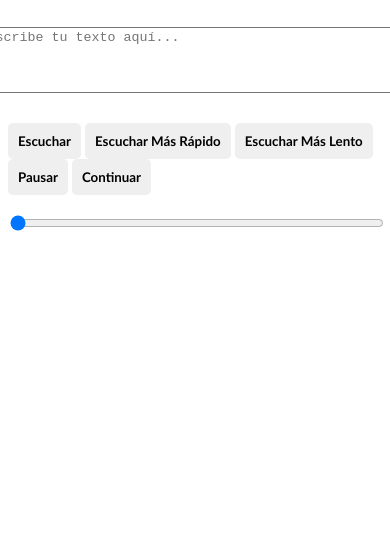
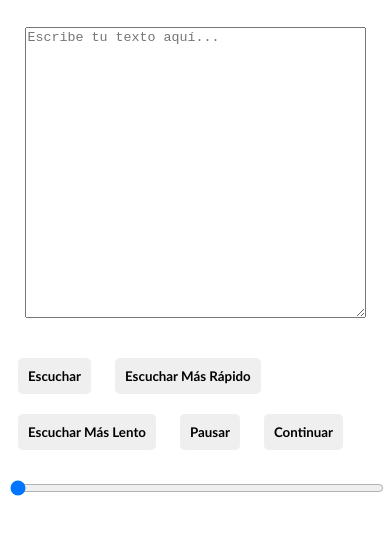
Before and after one commit to LPickman/Texto-A-Voz, a plain HTML site: page index.html in a window 390 px wide. Shown: the part 50-584 px from the top of the page. Drawn offline with Linux system fonts and the light colour scheme.

Commit message:
Se modificó a responsive

```diff
--- a/index.html
+++ b/index.html
@@ -10,8 +10,8 @@
     <h1>Conversión de Texto a Voz</h1>
     <textarea
       id="texto"
-      rows="4"
-      cols="50"
+      rows="19"
+      cols="40"
       placeholder="Escribe tu texto aquí..."
     ></textarea>
     <div>
--- a/style.css
+++ b/style.css
@@ -5,6 +5,7 @@ button {
   border-radius: 5px;
   cursor: pointer;
   font-weight: bold;
+  margin: 10px;
 }
 
 button:hover {
@@ -17,10 +18,12 @@ body {
   align-items: center;
   gap: 30px;
   justify-content: center;
+  flex-wrap: wrap;
 }
 
 body h1 {
   font-family: "Gill Sans", "Gill Sans MT", Calibri, "Trebuchet MS", sans-serif;
   margin: 0;
   padding: 0;
+  text-align: center;
 }
```
